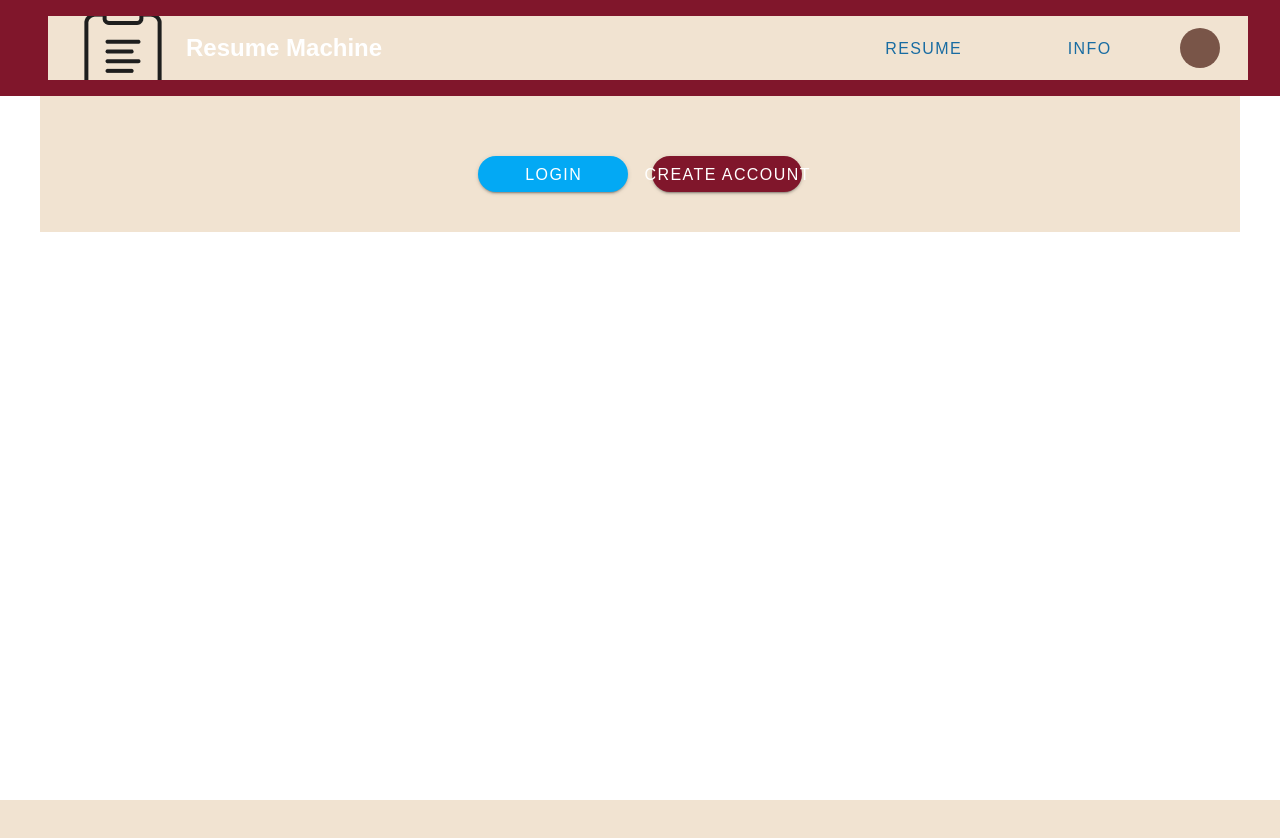
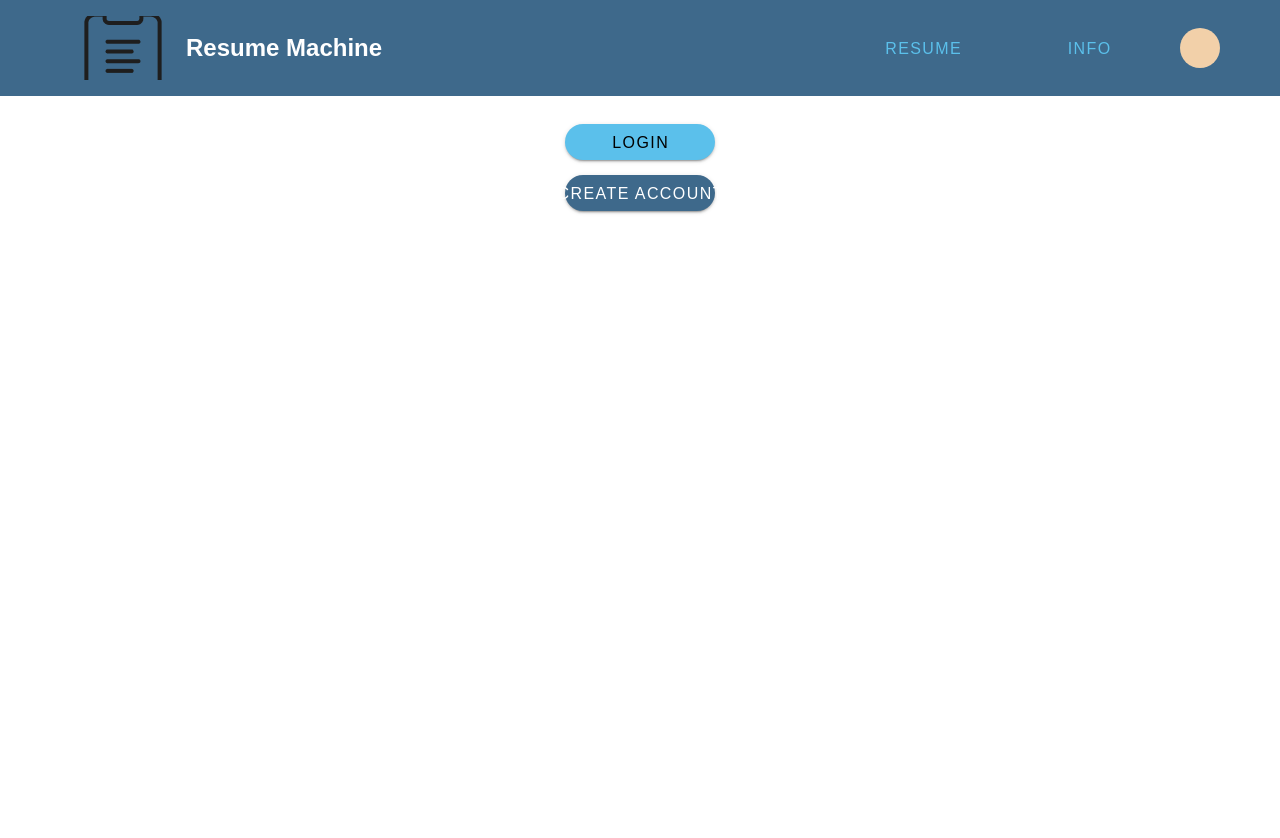
Before and after one commit to IanGWhite/SE4-Project-3-frontend, a Vue app: page / in a window 1280 px wide. Shown: the top 838 px of the page. Before the commit the page ends 800 px from the top, so only its background shows below. Built offline with nearby package versions, Linux system fonts and the light colour scheme; what webfontloader would draw is missing.

Commit message:
basic html done

```diff
--- a/src/assets/styles.css
+++ b/src/assets/styles.css
@@ -1,22 +1,22 @@
 /* General styling */
-body {
+  body {
     margin: 0;
     font-family: Arial, sans-serif;
-    background-color: #f1e3d1;
+    background-color: "lightBrown";
   }
 
   .container {
     max-width: 500px;
     margin: 0 auto;
     padding: 20px;
-    background-color: #ffffff;
+    background-color: "lightBrown";
     box-shadow: 0 4px 8px rgba(0, 0, 0, 0.1);
     border-radius: 8px;
   }
 
   /* Toolbar styling */
   .v-toolbar {
-    background-color: #0077b6; /* Primary color */
+    background-color: "lightBlue"; /* Primary color */
     color: #ffffff;
     padding: 16px;
   }
@@ -34,15 +34,15 @@ body {
     border-radius: 20px;
     padding: 10px 20px;
     transition: background-color 0.3s;
-    color: #ffffff;
+    color: "lightBlue";
   }
 
   .v-btn.light-blue {
-    background-color: #0077b6;
+    background-color: "lightBlue";
   }
 
   .v-btn.primary {
-    background-color: #023e8a;
+    background-color: "blue";
   }
 
   .v-btn:hover {
@@ -57,18 +57,18 @@ body {
 
   .v-text-field input, .v-textarea textarea {
     padding: 10px;
-    border: 1px solid #cccccc;
+    border: 1px solid "darkBlue";
     border-radius: 4px;
   }
 
   .v-text-field label, .v-textarea label {
-    color: #555555;
+    color: "darkBrown";
   }
 
   /* Container styling */
   .v-container {
     padding: 20px;
-    background-color: #f1e3d1;
+    background-color: "lightBrown";
   }
 
   .text-center {
@@ -92,12 +92,12 @@ body {
   }
 
   .v-table th {
-    background-color: #f4f4f4;
+    background-color: "lightBrown";
     font-weight: bold;
   }
 
   .v-table td {
-    color: #333333;
+    color: "darkBlue";
   }
 
   /* Responsive row layout */
--- a/src/components/MenuBar.vue
+++ b/src/components/MenuBar.vue
@@ -1,5 +1,5 @@
 <template>
-  <v-app-bar color="primary" dark flat>
+  <v-app-bar color="darkBlue" dark flat>
     <v-container class="d-flex justify-space-between align-center">
       <div class="d-flex align-center">
         <img src="../assets/logo.png" alt="Logo" class="logo mr-2" />
@@ -7,8 +7,8 @@
       </div>
 
       <div class="menu-buttons">
-        <v-btn color="blue lighten-1" class="mx-2" @click="navigateTo('resume')">Resume</v-btn>
-        <v-btn color="blue lighten-1" class="mx-2" @click="navigateTo('info')">Info</v-btn>
+        <v-btn color="lightBlue" class="mx-2" @click="navigateTo('resume')">Resume</v-btn>
+        <v-btn color="lightBlue" class="mx-2" @click="navigateTo('info')">Info</v-btn>
         <v-avatar color="brown" size="40px" class="mx-2" @click="toggleDrawer"></v-avatar>
       </div>
     </v-container>
@@ -19,20 +19,20 @@
       right
       temporary
       width="250"
-      color="brown darken-2"
+      color="darkBrown"
       class="drawer"
     >
       <v-list-item>
         <v-list-item-content>
-          <v-btn color="orange lighten-4" class="drawer-btn" @click="navigateTo('studentHome')">Student Home</v-btn>
-          <v-btn color="orange lighten-4" class="drawer-btn" @click="navigateTo('teacherHome')">Teacher Home</v-btn>
+          <v-btn  class="mx-2" @click="navigateTo('studentHome')">Student Home</v-btn>
+          <v-btn   class="mx-2" @click="navigateTo('teacherHome')">Teacher Home</v-btn>
         </v-list-item-content>
       </v-list-item>
 
       <v-divider></v-divider>
 
       <v-list-item>
-        <v-btn color="orange lighten-4" class="drawer-btn" @click="signOut">Sign Out</v-btn>
+        <v-btn  class="drawer-btn" @click="signOut">Sign Out</v-btn>
       </v-list-item>
     </v-navigation-drawer>
   </v-app-bar>
--- a/src/plugins/vuetify.js
+++ b/src/plugins/vuetify.js
@@ -14,15 +14,12 @@ import "@mdi/font/css/materialdesignicons.css";
 const myCustomLightTheme = {
   dark: false,
   colors: {
-    primary: "#80162B",
-    secondary: "#E1E1E1",
-    accent: "#47121D",
-    success: "#47121D",
-    error: "#EE5044",
-    teal: "#63BAC0",
-    blue: "#196CA2",
-    yellow: "#F8C545",
-    darkblue: "#032F45",
+    darkBrown: "#a1683a",
+    brown: "#f2d0a9",
+    lightBrown: "#f1e3d3",
+    lightBlue: "#5bc0eb",
+    blue: "#528vb9",
+    darkBlue: "#3e698b",
   },
 };
 
--- a/src/services/tutorialServices.js
+++ /dev/null
@@ -1,28 +0,0 @@
-import apiClient from "./services.js";
-
-export default {
-  getAll() {
-    return apiClient.get("/tutorials");
-  },
-  getAllForUser(userId) {
-    return apiClient.get("/tutorials/userTut/" + userId);
-  },
-  get(id) {
-    return apiClient.get(`/tutorials/${id}`);
-  },
-  create(data) {
-    return apiClient.post("/tutorials", data);
-  },
-  update(id, data) {
-    return apiClient.put(`/tutorials/${id}`, data);
-  },
-  delete(id) {
-    return apiClient.delete(`/tutorials/${id}`);
-  },
-  deleteAll() {
-    return apiClient.delete(`/tutorials`);
-  },
-  findByTitle(title) {
-    return apiClient.get(`/tutorials?title=${title}`);
-  },
-};
--- a/src/views/Login.vue
+++ b/src/views/Login.vue
@@ -3,7 +3,6 @@ import { ref } from "vue";
 import { useRouter } from "vue-router";
 import MenuBar from "../components/MenuBar.vue";
 
-import TutorialServices from "../services/tutorialServices";
 import Utils from "../config/utils.js";
 
 const user = ref({
@@ -25,29 +24,32 @@ const createAccount = () => {
 </script>
 
 <template>
-  <div>
+  <v-app>
     <v-container>
-      <v-container class="text-center mt-5">
-        <v-row justify="center" class="mt-5">
-      <v-col cols="auto">
-        <v-btn color="light-blue" @click="login">Login</v-btn>
-      </v-col>
-      <v-col cols="auto">
-        <v-btn color="primary" @click="createAccount">Create Account</v-btn>
-      </v-col>
-    </v-row>
+      <v-container class="text-center mt-5 d-flex flex-column align-center">
+        <!-- Vertical stack of buttons with spacing -->
+         <v-spacer></v-spacer>
+        <v-btn color="lightBlue" class="button-spacing" @click="login">Login</v-btn>
+        <v-btn color="darkBlue" class="button-spacing" @click="createAccount">Create Account</v-btn>
       </v-container>
     </v-container>
-  </div>
+  </v-app>
 </template>
 
 <style scoped>
+
+.app-background {
+  background-color: "lightBrown"; /* Replace with your desired color */
+  min-height: 100vh; /* Ensures it covers the full viewport */
+}
+
+
 .v-toolbar {
   padding: 16px;
 }
 
 .v-container {
-  background-color: #f1e3d1;
+  background-color: "lightBrown";
 }
 
 .v-btn {
@@ -56,6 +58,7 @@ const createAccount = () => {
   border-radius: 20px;
 }
 .button-spacing {
-  margin: 0 10px; /* Adjust margin as needed */
+  margin: 0 20px; /* Adjust margin as needed */
+  margin-bottom: 15px;
 }
 </style>
```
Also changed, not shown: src/services/lessonServices.js (deleted, +0 -19 lines).
